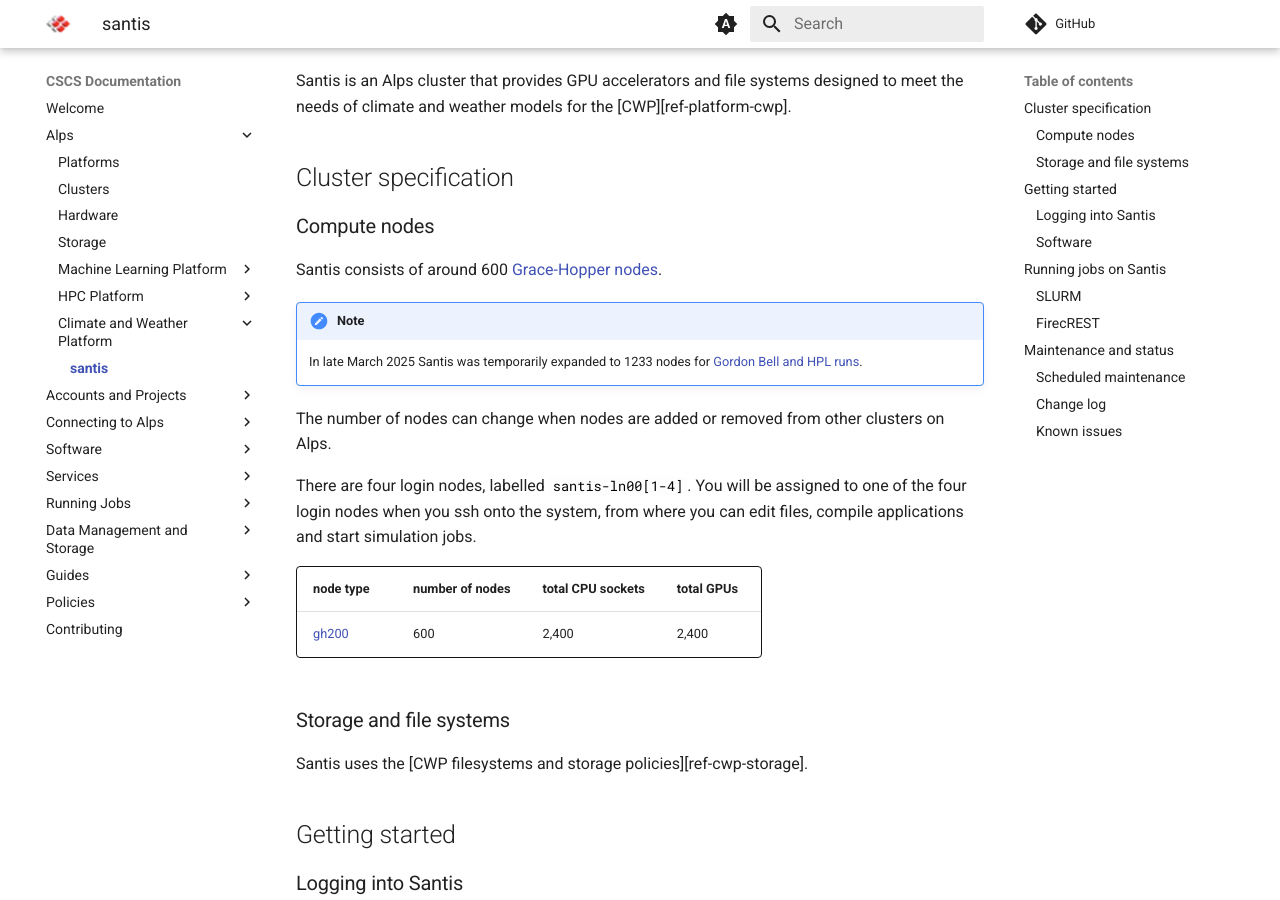
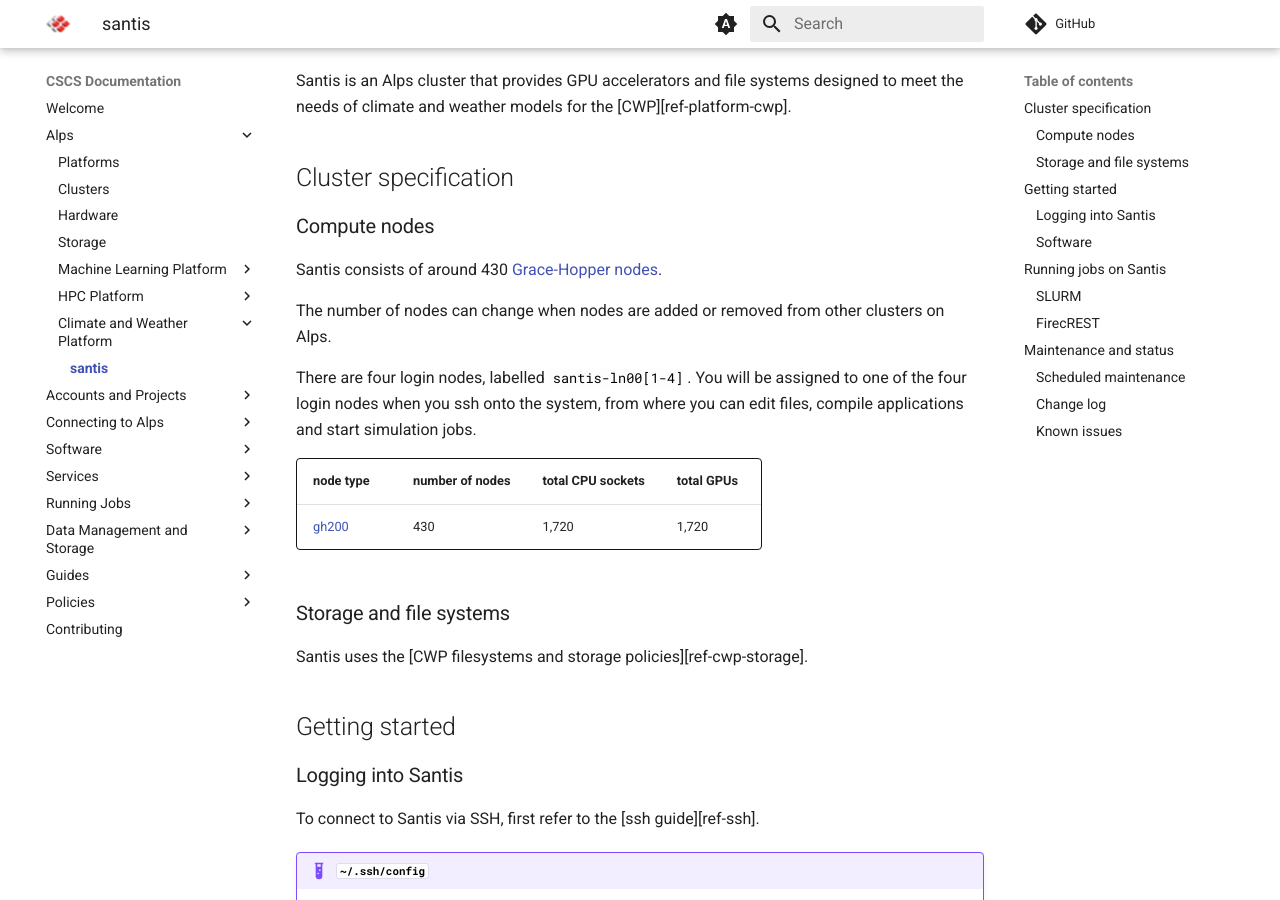
Before and after one commit to nickjbrowning/cscs-docs, an MkDocs documentation site: the page built from docs/clusters/santis.md, in a window 1280 px wide and 900 px high, scrolled down 254 px. Built offline with MkDocs 1.6.1 and Material for MkDocs 9.7.7, drawn with Linux system fonts in a browser that asks for light colours; comment, search, counter and statistics services are not loaded.

Commit message:
remove gordon bell 2025 docs (#92)
* remove gordon bell 2025 docs

* update santis docs to reflect post-gb changes

```diff
--- a/docs/clusters/santis.md
+++ b/docs/clusters/santis.md
@@ -7,10 +7,7 @@
 
 ### Compute nodes
 
-Santis consists of around 600 [Grace-Hopper nodes][ref-alps-gh200-node].
-
-!!! note
-    In late March 2025 Santis was temporarily expanded to 1233 nodes for [Gordon Bell and HPL runs][ref-gb2025].
+Santis consists of around 430 [Grace-Hopper nodes][ref-alps-gh200-node].
 
 The number of nodes can change when nodes are added or removed from other clusters on Alps.
 
@@ -19,7 +16,7 @@
 
 | node type | number of nodes | total CPU sockets | total GPUs |
 |-----------|-----------------| ----------------- | ---------- |
-| [gh200][ref-alps-gh200-node] | 600 | 2,400      | 2,400 |
+| [gh200][ref-alps-gh200-node] | 430 | 1,720      | 1,720 |
 
 ### Storage and file systems
 
--- a/mkdocs.yml
+++ b/mkdocs.yml
@@ -97,7 +97,6 @@
     - 'Internet Access on Alps': guides/internet-access.md
     - 'Storage': guides/storage.md
     - 'Using the terminal': guides/terminal.md
-    - 'Gordon Bell 2025': guides/gb2025.md
   - 'Policies':
     - policies/index.md
     - 'User Regulations': policies/regulations.md
```
Also changed, not shown: docs/guides/gb2025.md (deleted, +0 -87 lines).
